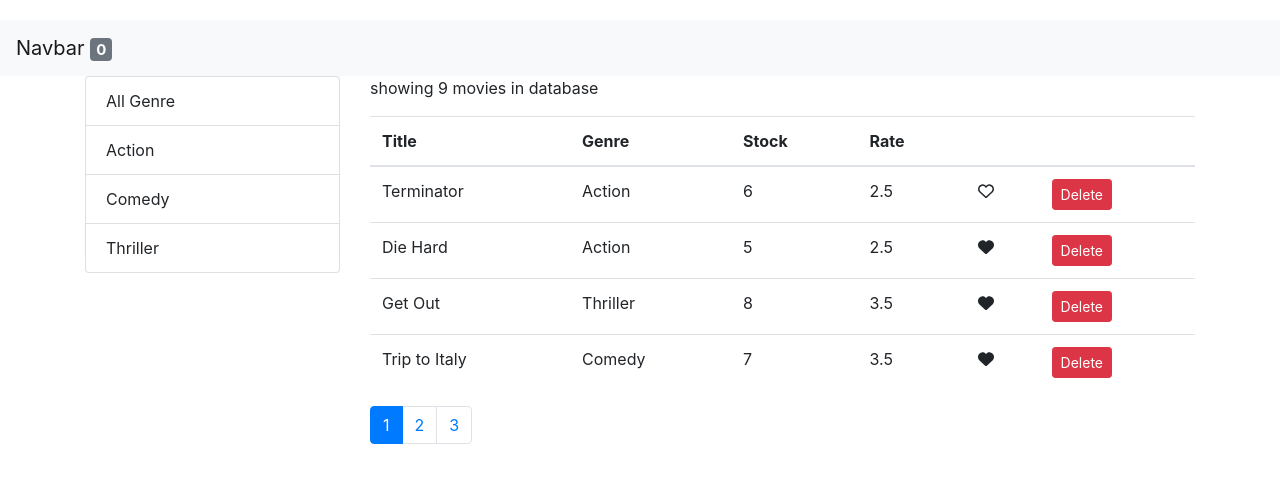
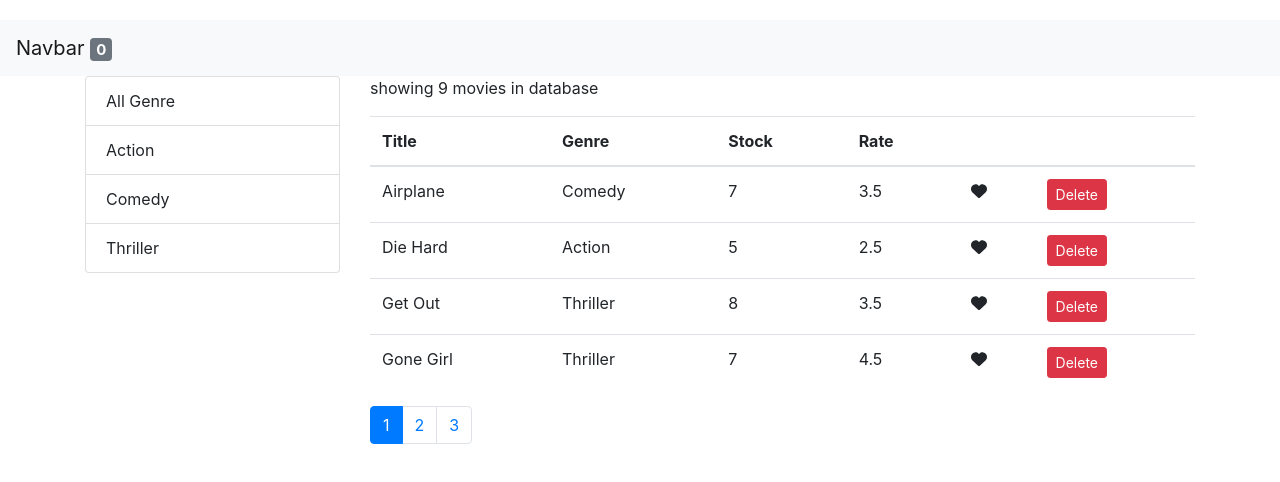
Before and after one commit to ryansat/react-beginner-course, a React (Create React App) app: page / in a window 1280 px wide. Shown: the top 482 px of the page. Built offline with nearby package versions, Linux system fonts and the light colour scheme.

Commit message:
Update movies.jsx
add asc sort

```diff
--- a/src/components/movies.jsx
+++ b/src/components/movies.jsx
@@ -6,6 +6,7 @@ import { paginate } from '../utils/paginate';
 import ListGroup from './common/listGroup';
 import { getGenres } from '../services/fakeGenreService';
 import MoviesTable from './moviesTable';
+import _ from 'lodash';
 
 
 class Movies extends Component {
@@ -13,7 +14,8 @@ class Movies extends Component {
         movies: [],
         pageSize: 4,
         currentPage: 1,
-        genres: []
+        genres: [],
+        sortColumn : {path: 'title', order: 'asc'}
     };
 
     componentDidMount(){
@@ -42,18 +44,21 @@ class Movies extends Component {
     }
 
     handleSort = path => {
-        console.log(path)
+        this.setState({ sortColumn: { path: path, order: 'asc'} })
     }
 
     render() {
         const {length:count} = this.state.movies;
-        const {pageSize, currentPage, movies:allMovies, selectedGenre} = this.state;
+        const {pageSize, currentPage, movies:allMovies, selectedGenre, sortColumn} = this.state;
         if (count === 0) return <p>there is no movies</p>
 
         const filtered =  selectedGenre && selectedGenre._id
         ? allMovies.filter(m => m.genre._id === selectedGenre._id)
         : allMovies;
-        const movies = paginate(filtered,currentPage,pageSize);
+
+        const sorted = _.orderBy(filtered, [sortColumn.path], [sortColumn.order])
+
+        const movies = paginate(sorted,currentPage,pageSize);
 
         return (
             <div className='row'>
```
